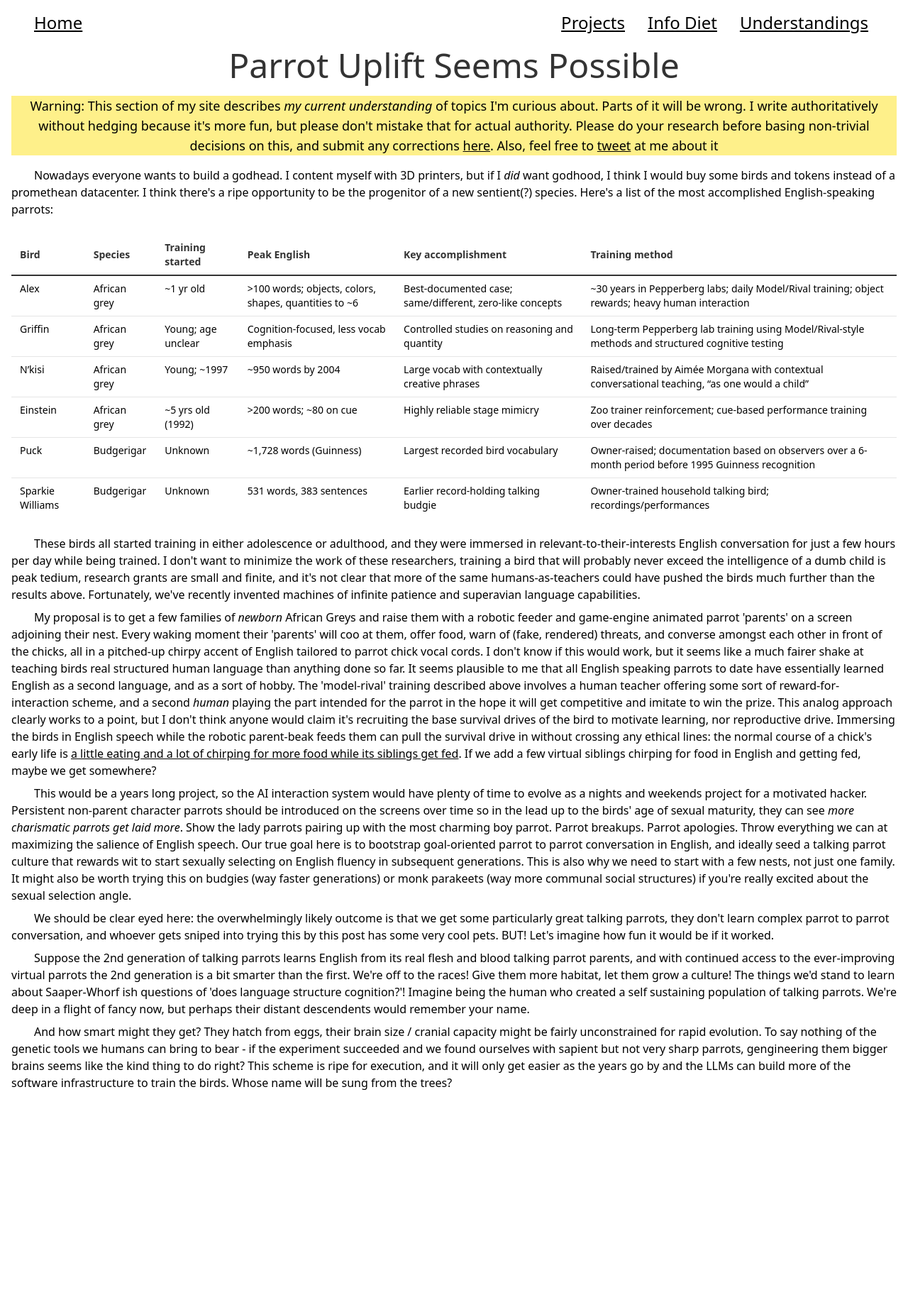
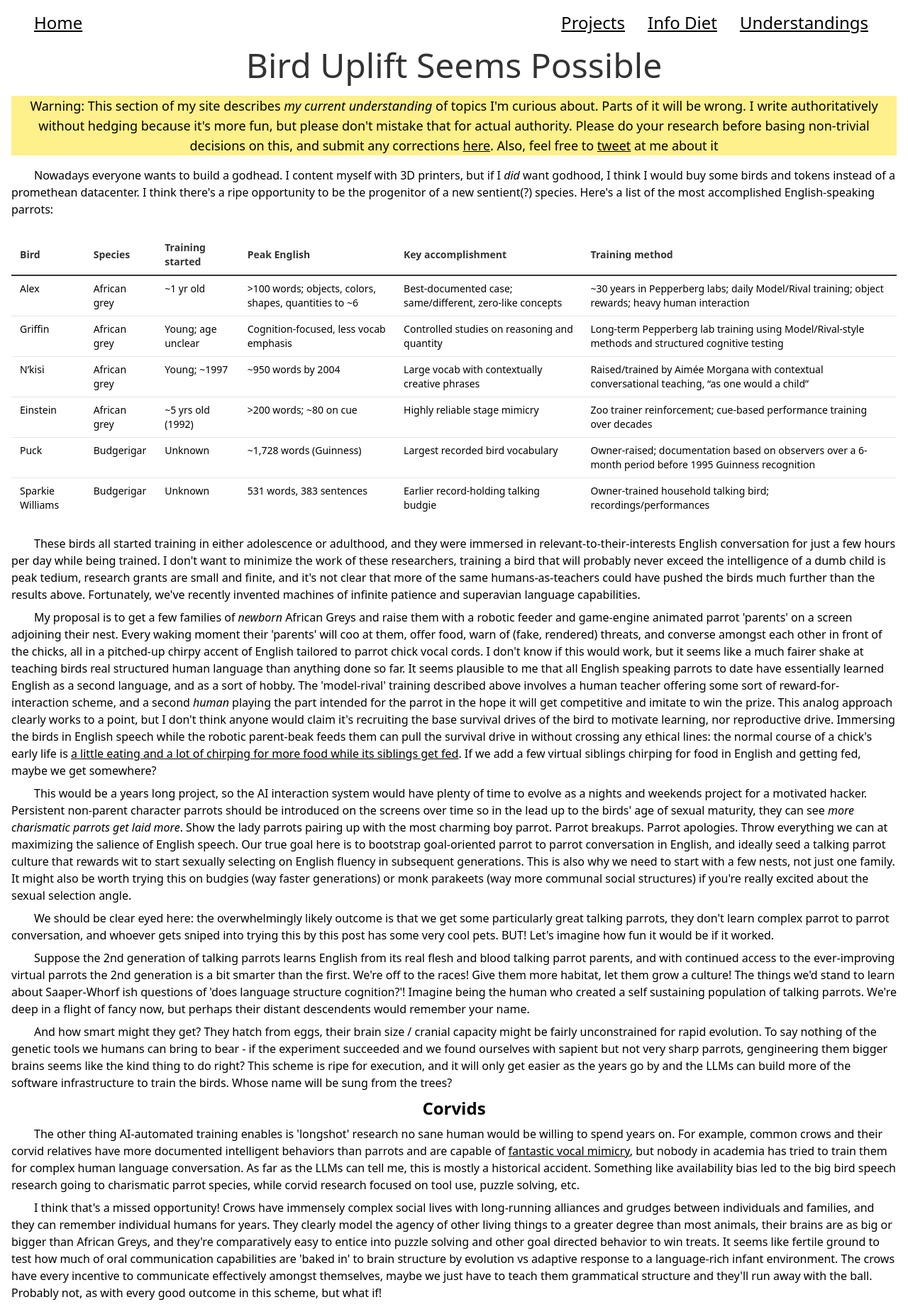
Before and after one commit to nick-parker/nickparkerco, a Next.js app: page /understanding/parrot-uplift in a window 1280 px wide. Shown: the whole page at 71% size. Before the commit the page ends 1546 px from the top, so only its background shows below. Built offline with nearby package versions, Linux system fonts and the light colour scheme.

Commit message:
Add corvids

```diff
--- a/pages/understanding/parrot-uplift.mdx
+++ b/pages/understanding/parrot-uplift.mdx
@@ -1,5 +1,5 @@
 export const metadata = {
-    title: "Parrot Uplift Seems Possible",
+    title: "Bird Uplift Seems Possible",
     date: "2026-06-01",
     lede: "We haven't tried very hard to teach birds English",
     thumb: "",
@@ -34,4 +34,10 @@ Suppose the 2nd generation of talking parrots learns English from its real flesh
 
 And how smart might they get? They hatch from eggs, their brain size / cranial capacity might be fairly unconstrained for rapid evolution. To say nothing of the genetic tools we humans can bring to bear - if the experiment succeeded and we found ourselves with sapient but not very sharp parrots, gengineering them bigger brains seems like the kind thing to do right? This scheme is ripe for execution, and it will only get easier as the years go by and the LLMs can build more of the software infrastructure to train the birds. Whose name will be sung from the trees?
 
+# Corvids
+The other thing AI-automated training enables is 'longshot' research no sane human would be willing to spend years on. For example, common crows and their corvid relatives have more documented intelligent behaviors than parrots and are capable of [fantastic vocal mimicry](https://www.youtube.com/shorts/jewSTOSzuBM), but nobody in academia has tried to train them for complex human language conversation. As far as the LLMs can tell me, this is mostly a historical accident. Something like availability bias led to the big bird speech research going to charismatic parrot species, while corvid research focused on tool use, puzzle solving, etc.
+
+I think that's a missed opportunity! Crows have immensely complex social lives with long-running alliances and grudges between individuals and families, and they can remember individual humans for years. They clearly model the agency of other living things to a greater degree than most animals, their brains are as big or bigger than African Greys, and they're comparatively easy to entice into puzzle solving and other goal directed behavior to win treats. It seems like fertile ground to test how much of oral communication capabilities are 'baked in' to brain structure by evolution vs adaptive response to a language-rich infant environment. The crows have every incentive to communicate effectively amongst themselves, maybe we just have to teach them grammatical structure and they'll run away with the ball. Probably not, as with every good outcome in this scheme, but what if!
+
+
 </ExcitingPage>
```
